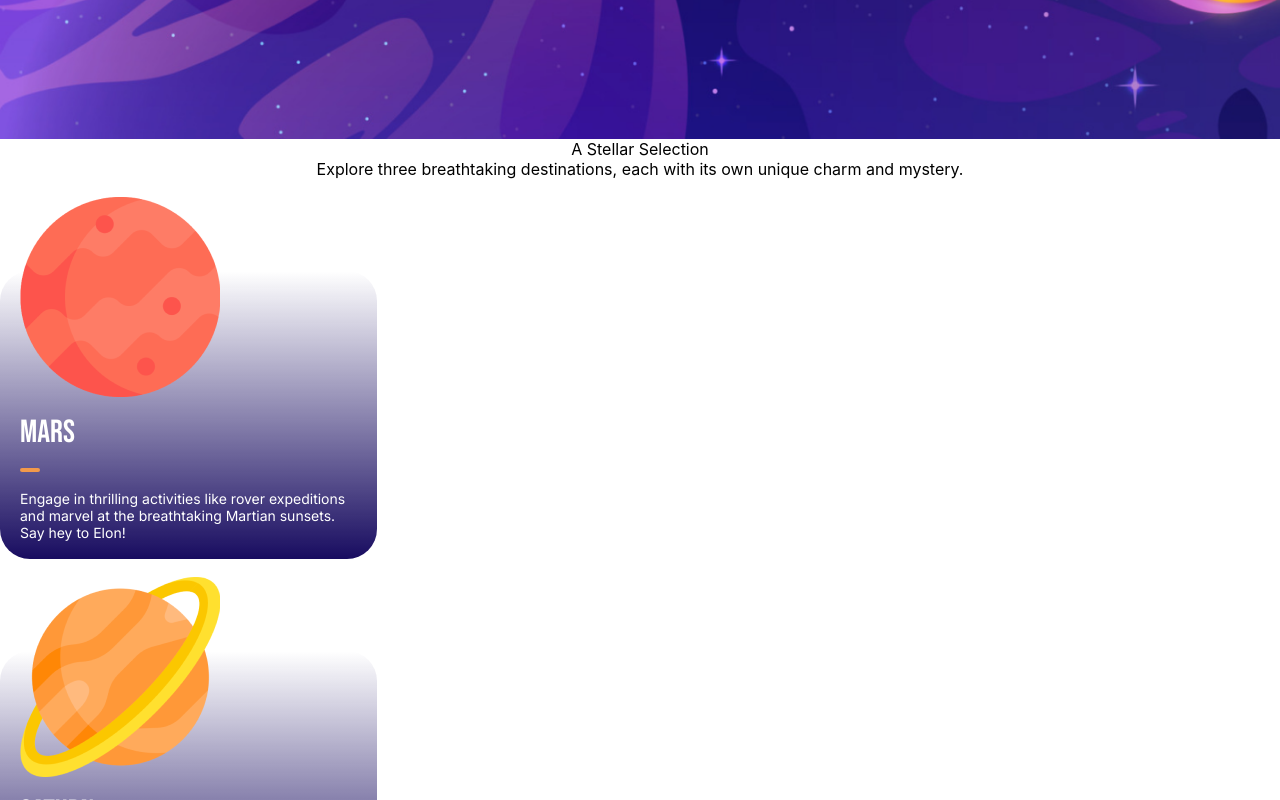
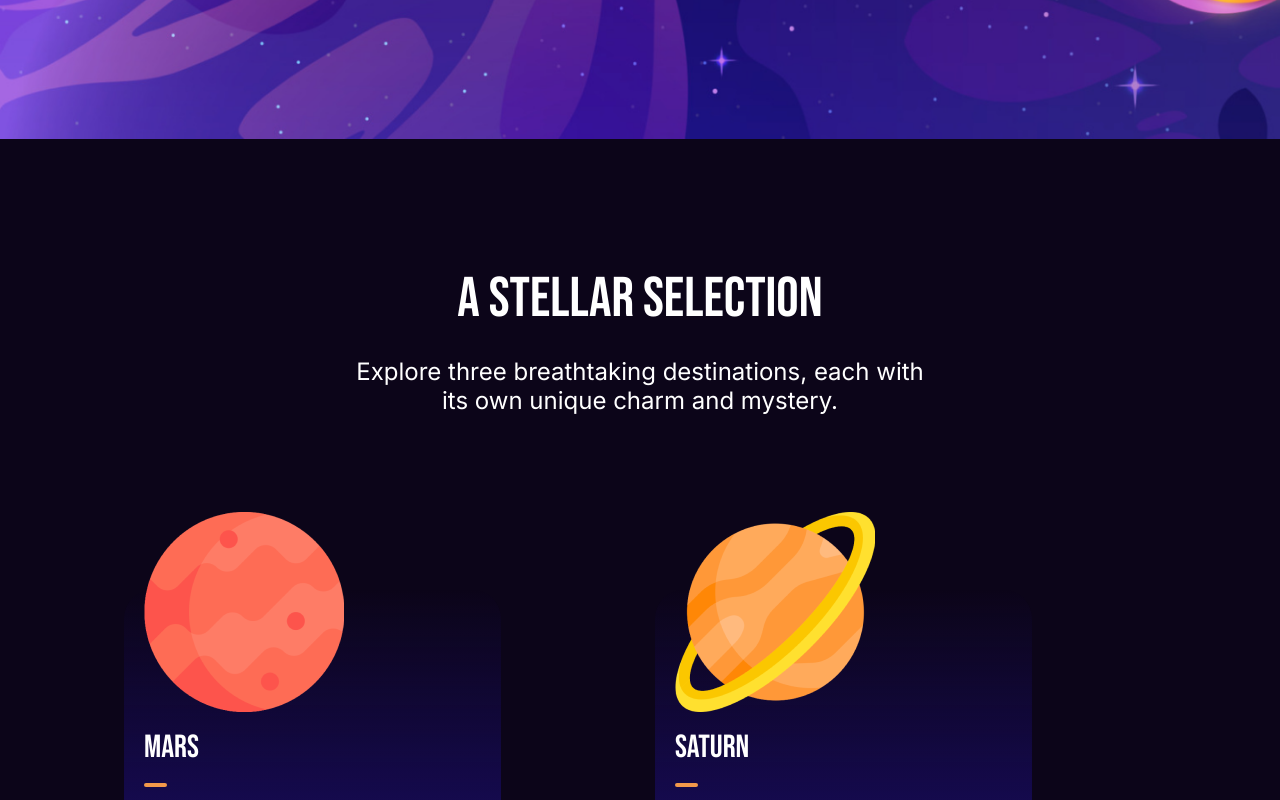
Before and after one commit to eddiesosera/dvt-term1-project, a React (Create React App) app: page / in a window 1280 px wide. Shown: the part 660-1460 px from the top of the page. Built offline with nearby package versions, Linux system fonts and the light colour scheme.

Commit message:
Stella Selection style done

```diff
--- a/src/components/data-display/planet-card/index.css
+++ b/src/components/data-display/planet-card/index.css
@@ -1,5 +1,5 @@
 .planet-card {
-    padding: 18px 20px;
+    padding: 21px 20px;
     display: flex;
     flex-direction: column;
     justify-content: flex-end;
@@ -43,7 +43,7 @@
 
 .planet-card-content-line {
     height: 4px;
-    width: 20px;
+    width: 23px;
     border-radius: 100px;
     background: #F2994A;
 }
@@ -65,7 +65,7 @@
     width: 100%;
     max-width: 377px;
     margin-left: -20px;
-    margin-bottom: -18px;
+    margin-bottom: -21px;
     border-radius: 30px;
     background: linear-gradient(0deg, #180C60 0%, rgba(50, 25, 198, 0.00) 100%);
 }
--- a/src/pages/home/sections/stella-section/index.css
+++ b/src/pages/home/sections/stella-section/index.css
@@ -0,0 +1,50 @@
+.stellar-selection-section {
+    background: #0C0519;
+    width: 100%;
+}
+
+.stellar-selection-content-inner {
+    padding: 130px 124px;
+    display: flex;
+    flex-direction: column;
+    align-items: center;
+    justify-content: center;
+    gap: 76px;
+}
+
+.stellar-selection-top {
+    display: flex;
+    flex-direction: column;
+    gap: 26px;
+}
+
+.stellar-selection-top-head {
+    color: var(--White, #FFF);
+    text-align: center;
+    /* Bebas Neue 1 */
+    font-family: "Bebas Neue";
+    font-size: 56px;
+    font-style: normal;
+    font-weight: 400;
+    line-height: 61.6px;
+    /* 110% */
+}
+
+.stellar-selection-top-description {
+    color: var(--White, #FFF);
+    text-align: center;
+    font-family: Inter;
+    font-size: 24px;
+    font-style: normal;
+    font-weight: 400;
+    line-height: normal;
+    width: 574px;
+}
+
+.stellar-selection-content {
+    display: grid;
+    grid-template-columns: repeat(auto-fill, minmax(337px, 1fr));
+    /* justify-content: center; */
+    gap: 30px;
+    width: 100%;
+}
--- a/src/pages/home/sections/stella-section/index.js
+++ b/src/pages/home/sections/stella-section/index.js
@@ -1,4 +1,5 @@
 import React from 'react';
+import './index.css';
 import mars from '../../../../assets/img/cards/mars.png';
 import saturn from '../../../../assets/img/cards/saturn.png';
 import pluto from '../../../../assets/img/cards/pluto.png';
@@ -24,11 +25,13 @@ export const StellaSelectionSection = () => {
     ]
     return (
         <div className='stellar-selection-section'>
+            <div className='stellar-selection-content-inner'>
                 <div className='stellar-selection-top'>
                     <div className='stellar-selection-top-head'>A Stellar Selection</div>
                     <div className='stellar-selection-top-description'>Explore three breathtaking destinations, each with its own unique charm and mystery.</div>
                 </div>
                 <div className='stellar-selection-content'>
+
                     {
                         planets.map((planet) => {
                             return (
@@ -38,5 +41,6 @@ export const StellaSelectionSection = () => {
                     }
                 </div>
             </div>
+        </div>
     )
 }
```
Lines whose indentation alone changed are shown as unchanged.
